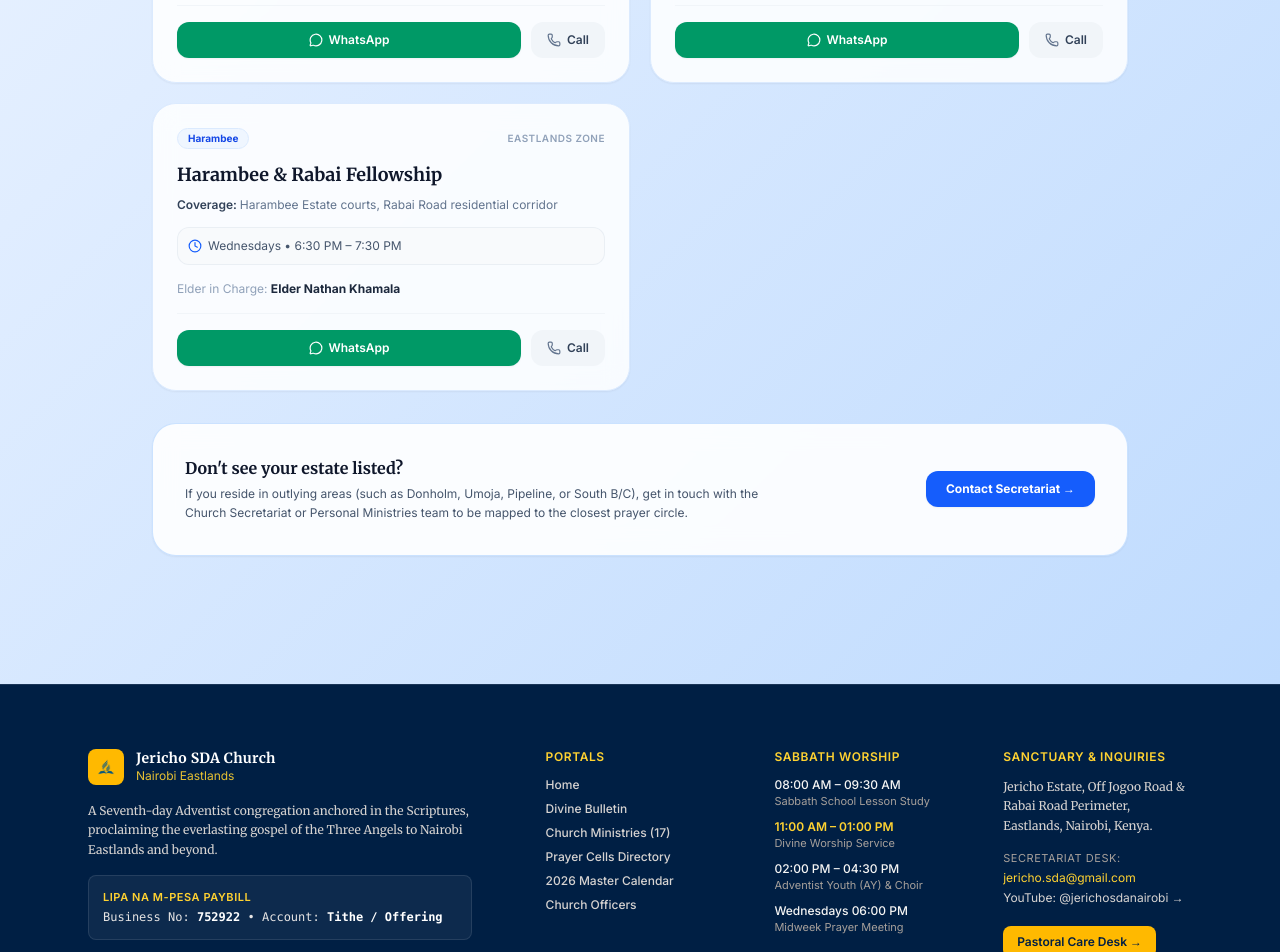
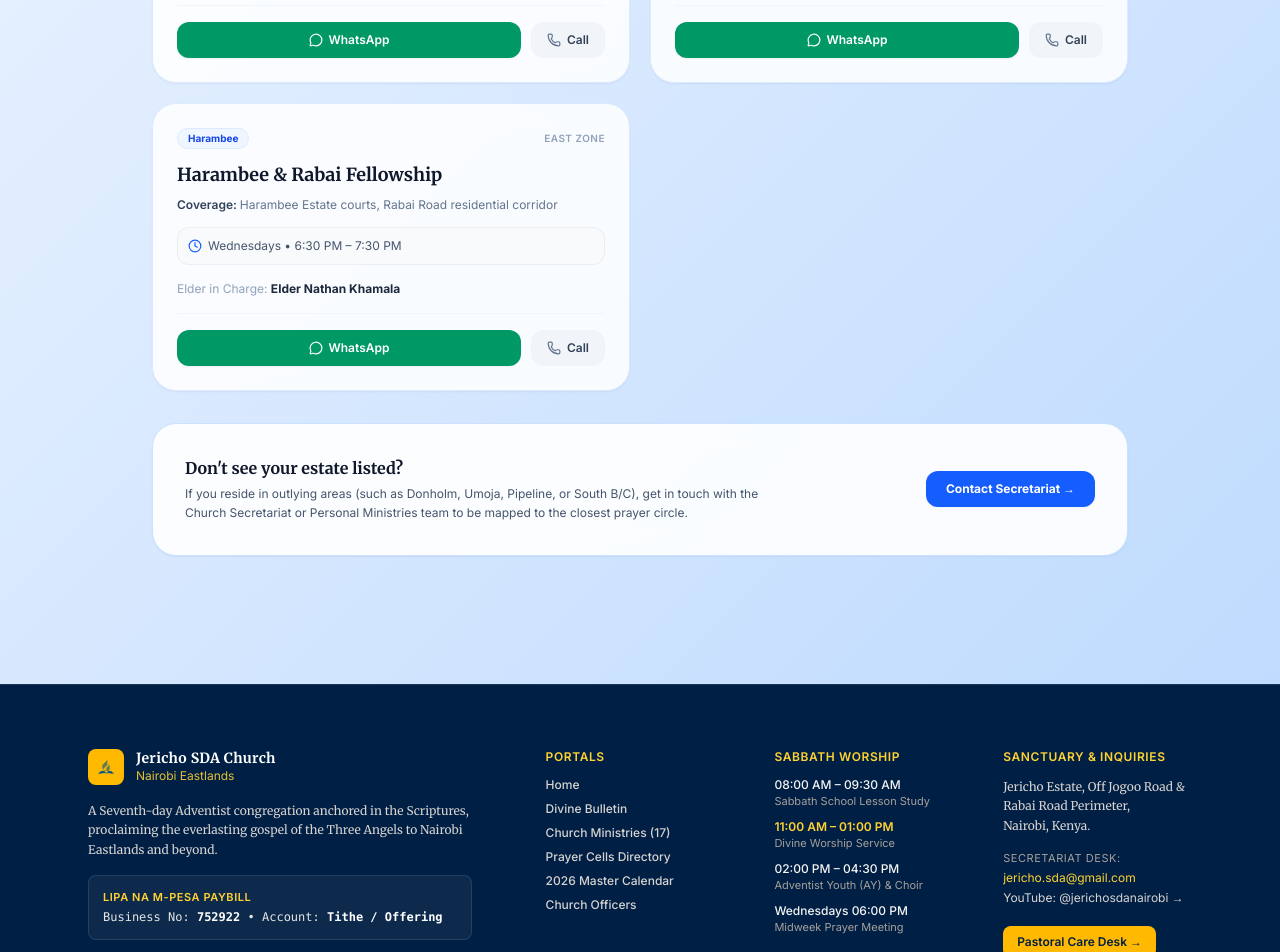
Before and after one commit to JeremyOsuo/jericho-sda-web, a Next.js app: page /estates in a window 1280 px wide. Shown: the part 1500-2452 px from the top of the page. Built offline with nearby package versions, Linux system fonts and the light colour scheme.

Commit message:
Update eastland words

```diff
--- a/app/estates/page.tsx
+++ b/app/estates/page.tsx
@@ -235,7 +235,7 @@ export default function EstatesPage() {
                       {estate.zone}
                     </span>
                     <span className="text-[10px] text-slate-400 font-semibold uppercase tracking-wider">
-                      Eastlands Zone
+                      East Zone
                     </span>
                   </div>
 
--- a/app/page.tsx
+++ b/app/page.tsx
@@ -278,7 +278,7 @@ export default function HomePage() {
               Anchored in Christ to Grow in Mission
             </h2>
             <p className="text-xs text-slate-600 font-serif leading-relaxed line-clamp-3">
-              &ldquo;Where there is no vision, the people perish.&rdquo; (Proverbs 29:18). Explore our five-year spiritual and developmental blueprint guiding discipleship, infrastructure expansion, and mission to Eastlands and beyond.
+              &ldquo;Where there is no vision, the people perish.&rdquo; (Proverbs 29:18). Explore our five-year spiritual and developmental blueprint guiding discipleship, infrastructure expansion, and mission.
             </p>
 
             <div className="flex items-center gap-3 text-xs text-slate-500 font-mono pt-0.5">
--- a/components/Footer.tsx
+++ b/components/Footer.tsx
@@ -83,7 +83,7 @@ export default function Footer() {
           </h3>
           <p className="text-xs text-stone-300 font-serif leading-relaxed">
             Jericho Estate, Off Jogoo Road &amp; Rabai Road Perimeter,<br />
-            Eastlands, Nairobi, Kenya.
+            Nairobi, Kenya.
           </p>
 
           <div className="space-y-1 pt-1 text-xs font-serif">
```
